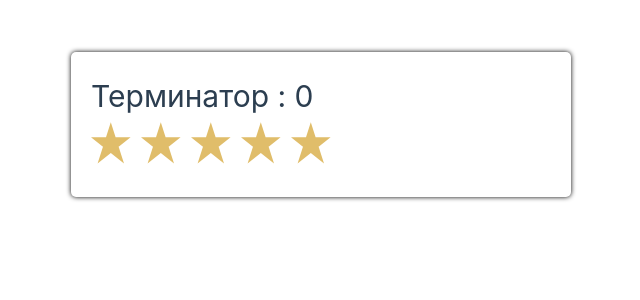
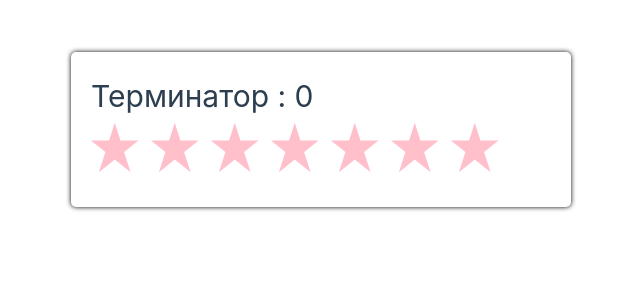
Before and after one commit to AnatolyRrr/star-rating-vue, a Vue app: page / in a window 1280 px wide. Shown: the top 300 px of the page, without its empty margins (319-959 px from the left). Built offline with nearby package versions, Linux system fonts and the light colour scheme.

Commit message:
added default values for props

```diff
--- a/src/App.vue
+++ b/src/App.vue
@@ -1,11 +1,11 @@
 <template>
    <StarRating
       nameRating="Терминатор"
-      :totalStars= 5
-      :sizeStars= 50
-      activeColor="#edaa10"
-      inactiveColor="#e0bd6a"
-      :readonly="false"
+      :totalStars= 7
+      :sizeStars= 60
+      activeColor="red"
+      inactiveColor="pink"
+      :readonly="true"
    />
 </template>
 
--- a/src/components/StarRating.vue
+++ b/src/components/StarRating.vue
@@ -27,14 +27,32 @@
 <script setup lang="ts">
 import { ref } from 'vue';
 
-const props = defineProps<{
-   nameRating: string
-   totalStars: number
-   sizeStars: number
-   activeColor: string
-   inactiveColor: string
-   readonly: boolean
-}>()
+const props = defineProps({
+   nameRating: {
+      type: String,
+      default: 'Имя рейтинга'
+   },
+   totalStars: {
+      type: Number,
+      default: 5
+   },
+   sizeStars: {
+      type: Number,
+      default: 50
+   },
+   activeColor: {
+      type: String,
+      default: '#edaa10'
+   },
+   inactiveColor: {
+      type: String,
+      default: '#e0bd6a'
+   },
+   readonly: {
+      type: Boolean,
+      default: false
+   }
+})
 
 const activeStar = ref<number>(0)
 const isFocus = ref<boolean>(false)
```
